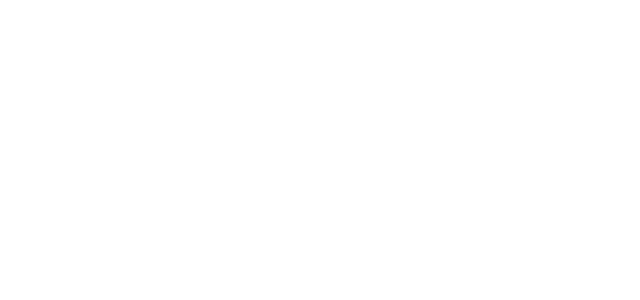
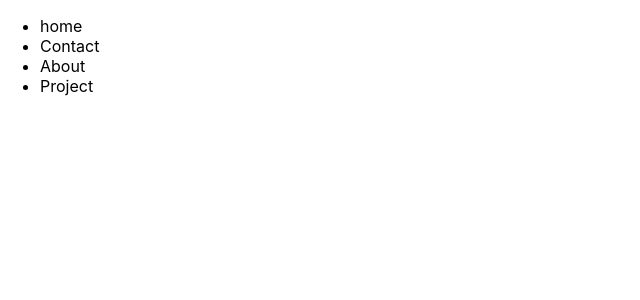
Before and after one commit to MSShopee-project/E-Commerce, a React (Create React App) app: page / in a window 1280 px wide. Shown: the top 300 px of the page, without its empty margins (0-640 px from the left). Built offline with nearby package versions, Linux system fonts and the light colour scheme.

Commit message:
inital commit

```diff
--- a/src/App.js
+++ b/src/App.js
@@ -4,7 +4,14 @@ import './App.css';
 function App() {
   return (
     <div>
-
+     <nav>
+       <ul>
+         <li>home</li>
+         <li>Contact</li>
+         <li>About</li>
+         <li>Project</li>
+       </ul>
+     </nav>
     </div>
   );
 }
```
